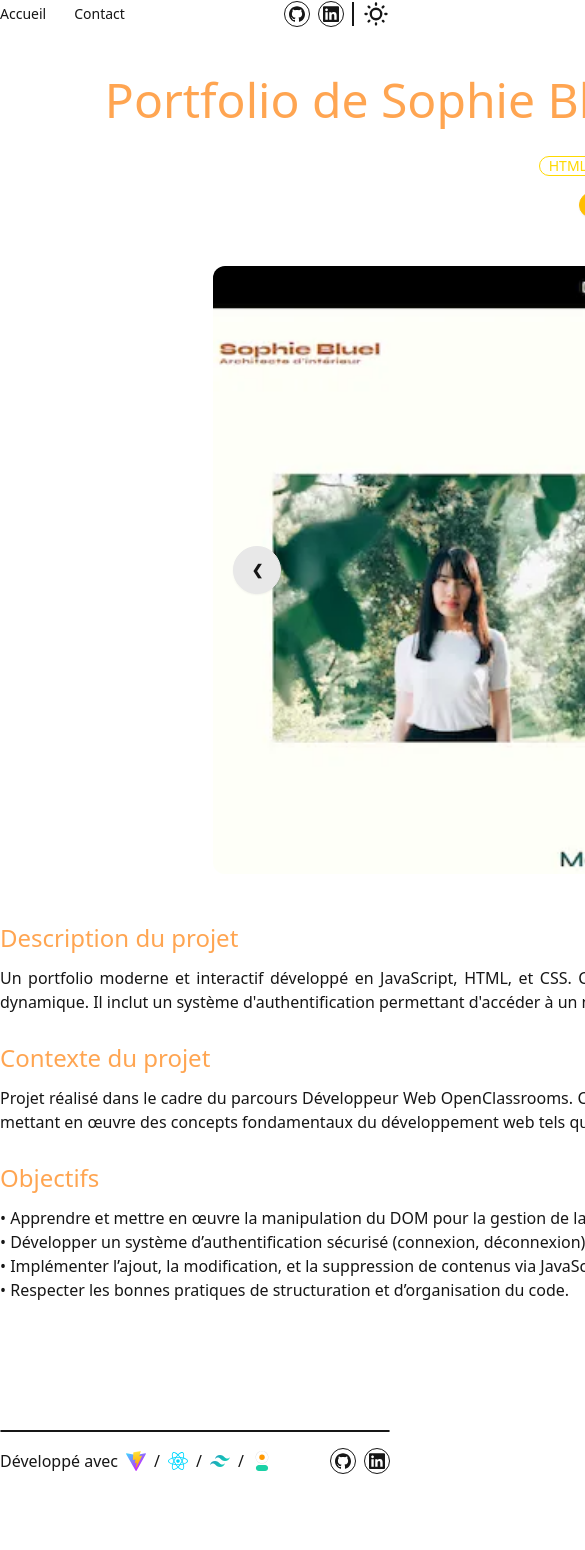
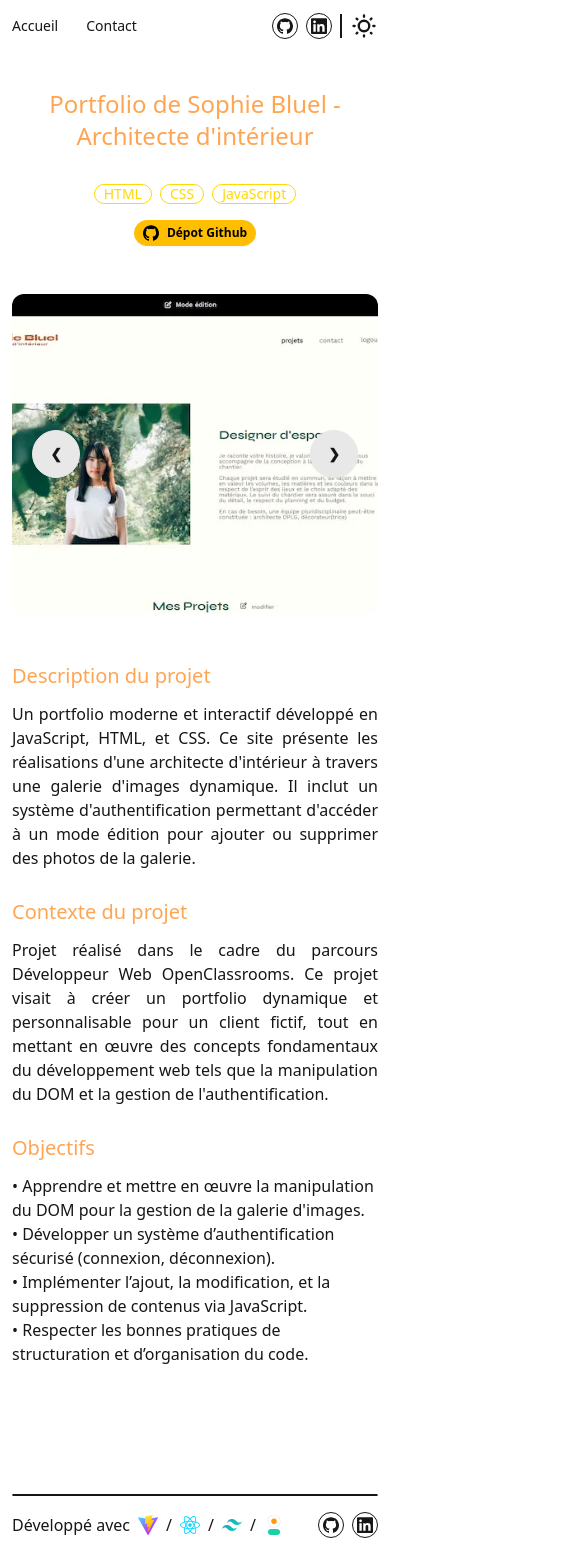
Before and after one commit to SimonGallien/MonPortfolio, a React (Vite) app: page /projets/1 in a window 390 px wide. Shown: the top 1550 px of the page, 585 px wide, since content can reach past the window. Before the commit the page ends 1474 px from the top, so only its background shows below. Built offline with nearby package versions, Linux system fonts and the light colour scheme; a web font is replaced by a local one.

Commit message:
Responsive sur projetcDetail et carousel avec hauteur fixe

```diff
--- a/src/_components/Carousel.jsx
+++ b/src/_components/Carousel.jsx
@@ -19,7 +19,7 @@ function Carousel({ pictures }) {
     <div className="carousel w-full flex justify-center mb-12">
       {pictures.map((slide, index) =>
         index === currentIndex && (
-          <div key={index} id="slide1" className="carousel-item relative w-2/3">
+          <div key={index} id="slide1" className="carousel-item relative w-full md:w-3/4 h-80 sm:h-[480px] xl:w-2/3">
             <img
                 src={slide}
                 alt={`slide ${index + 1}`}
--- a/src/_components/Projets.jsx
+++ b/src/_components/Projets.jsx
@@ -18,7 +18,7 @@ export function Projets({ project }){
         {/* Contenu toujours visible */}
         <div
             tabIndex={0}
-            className="card-body absolute bg-info-content w-full bg-opacity-80 bottom-0 p-1"
+            className="card-body absolute bg-info-content w-full bg-opacity-80 bottom-0 p-1 text-neutral-content"
         >
             <h2 className="block card-title text-center pt-4">{project.title}</h2>
             <div className="flex flex-wrap gap-4 justify-center py-4">
@@ -35,7 +35,7 @@ export function Projets({ project }){
 
         {/* Contenu affiché au hover */}
         <div
-            className="h-full w-full bg-black bg-opacity-70 absolute top-0 left-0 flex items-center justify-center opacity-0 transition-opacity duration-300 group-hover:opacity-100 font-bold text-lg"
+            className="h-full w-full bg-black bg-opacity-70 absolute top-0 left-0 flex items-center justify-center opacity-0 transition-opacity duration-300 group-hover:opacity-100 font-bold text-neutral-content text-lg rounded-xl"
         >
             En savoir plus
         </div>
--- a/src/pages/ProjetDetail.jsx
+++ b/src/pages/ProjetDetail.jsx
@@ -17,9 +17,10 @@ export default function ProjetDetail() {
 
     return (
         <>
+        <div className="min-h-screen max-w-[1280px] w-full m-auto p-3 md:px-12">
             <Header />
-            <div key={projet.id} className="w-[1280px] m-auto mb-28">
-                <h1 className="text-5xl text-accent w-full text-center mt-12 mb-8">{projet.title}</h1>
+            <div key={projet.id} className="mb-28 w-full">
+                <h1 className="text-2xl lg:text-4xl xl:text-5xl text-accent w-full text-center mt-12 mb-8">{projet.title}</h1>
                 <div className="flex justify-center w-full mb-4">
                     {projet.technologies.map((tech, index) => (
                         <div key={index} className="badge badge-primary badge-outline mx-1">{tech}</div>
@@ -32,16 +33,17 @@ export default function ProjetDetail() {
                     </a>
                 </div>
                 <Carousel pictures={projet.gallery}/>
-                <h2 className="text-2xl mb-3 text-accent">Description du projet</h2>
+                <h2 className="text-xl lg:text-2xl mb-3 text-accent">Description du projet</h2>
                 <p className="text-justify">{projet.description}</p>
-                <h2 className="text-2xl mb-3 mt-7 text-accent">Contexte du projet</h2>
+                <h2 className="text-xl lg:text-2xl mb-3 mt-7 text-accent">Contexte du projet</h2>
                 <p className="text-justify">{projet.contexte}</p>
-                <h2 className="text-2xl mb-3 mt-7 text-accent">Objectifs</h2>
+                <h2 className="text-xl lg:text-2xl mb-3 mt-7 text-accent">Objectifs</h2>
                 <ul>{projet.objectifs.map((objectif, index)=>(
                     <li key={index}>• {objectif}</li>
                 ))}</ul>
             </div>
             <Footer />
+            </div>
         </>
     )
 }
```
